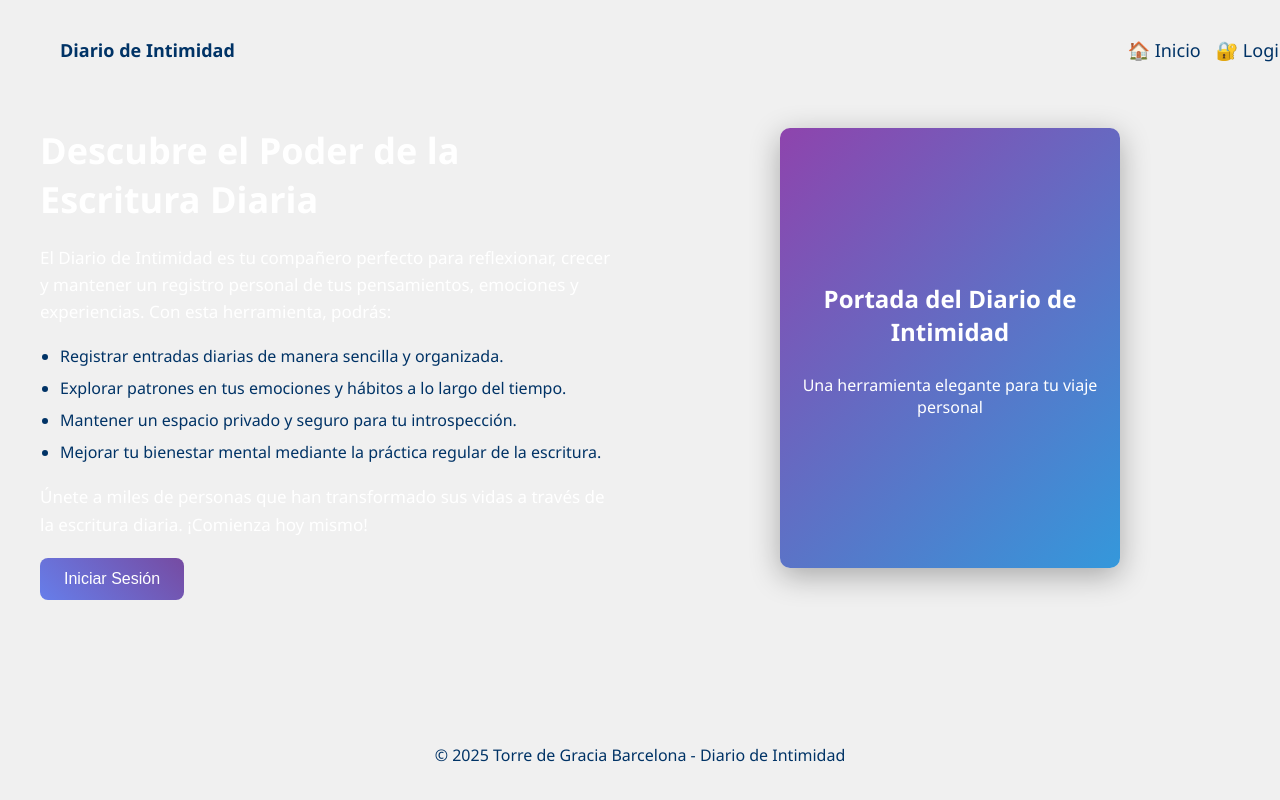
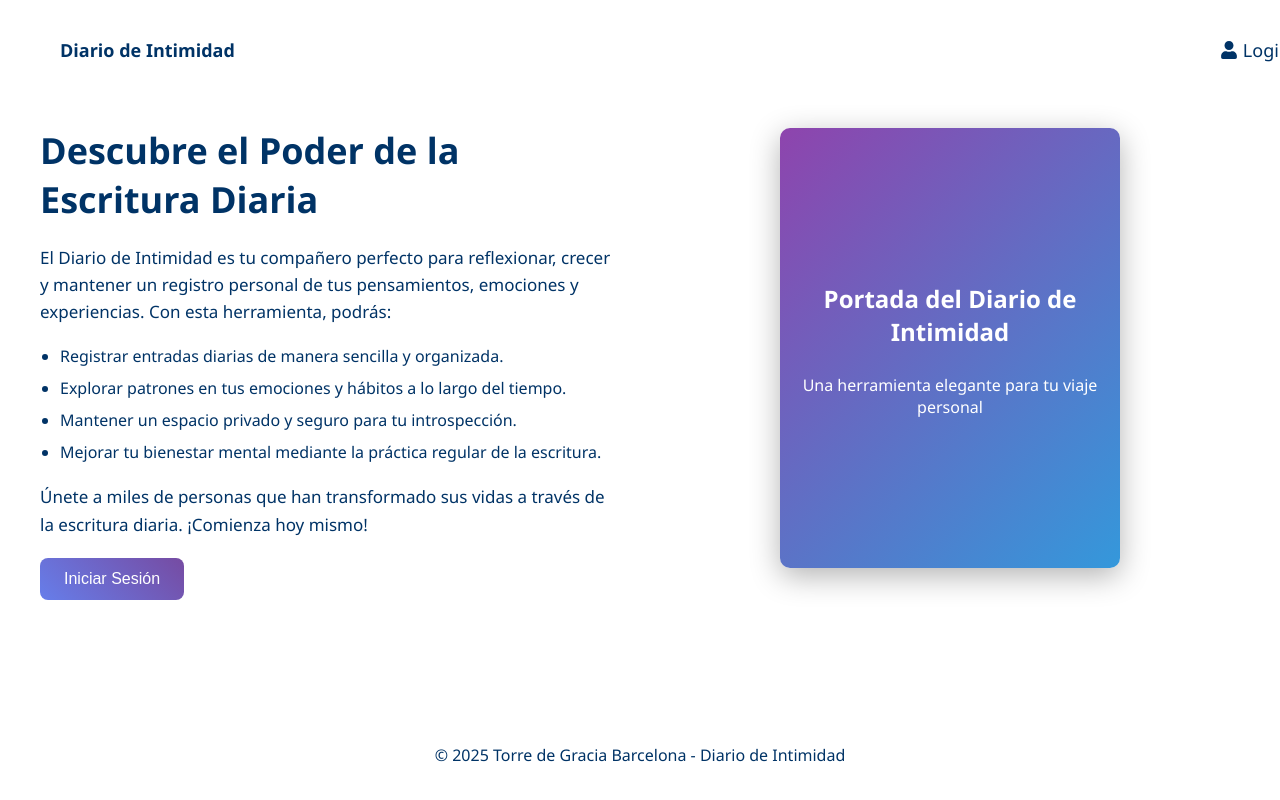
Before and after one commit to Sithgto/diario-intimidad, a React (Create React App) app in the folder frontend/: page / in a window 1280 px wide. Shown: the top 800 px of the page. Built offline with nearby package versions, Linux system fonts and the light colour scheme.

Commit message:
Pagino inicio sin login modificada

```diff
--- a/frontend/src/App.tsx
+++ b/frontend/src/App.tsx
@@ -2,6 +2,7 @@ import React, { useContext } from 'react';
 import { BrowserRouter as Router, Routes, Route, Navigate, Link, useNavigate } from 'react-router-dom';
 import { AuthProvider, AuthContext } from './contexts/AuthContext';
 import { ErrorProvider } from './contexts/ErrorContext';
+import { FaUser } from 'react-icons/fa';
 import Login from './pages/Login';
 import UserManagement from './pages/UserManagement';
 import ApiDocs from './pages/ApiDocs';
@@ -93,8 +94,7 @@ const Home: React.FC = () => {
           <header className="header">
             <div className="header-title">Diario de Intimidad</div>
             <nav className="header-nav">
-              <Link to="/" className="nav-icon">🏠 Inicio</Link>
-              <Link to="/login" className="nav-icon">🔐 Login</Link>
+              <Link to="/login" className="nav-icon"><FaUser /> Login</Link>
             </nav>
           </header>
           <main className="main-content">
--- a/frontend/src/index.css
+++ b/frontend/src/index.css
@@ -1,7 +1,7 @@
 body {
    margin: 0;
    font-family: 'Segoe UI', Tahoma, Geneva, Verdana, sans-serif;
-  background: #f0f0f0;
+   background: white;
    min-height: 100vh;
    color: #003366;
    -webkit-font-smoothing: antialiased;
@@ -27,7 +27,7 @@ body {
    box-shadow: 0 4px 20px rgba(0, 0, 0, 0.3);
    padding: 1.875rem;
    margin: 1.25rem 0;
-  color: #333;
+   color: #003366;
 }
 
 .btn {
@@ -193,14 +193,14 @@ code {
 .hero-text h1 {
    font-size: 36px;
    margin-bottom: 20px;
-  color: white;
+   color: #003366;
 }
 
 .hero-text p {
    font-size: 18px;
    line-height: 1.6;
    margin-bottom: 20px;
-  color: white;
+   color: #003366;
 }
 
 .hero-text ul {
@@ -210,6 +210,7 @@ code {
 
 .hero-text li {
    margin-bottom: 10px;
+   color: #003366;
 }
 
 .hero-image {
@@ -385,7 +386,7 @@ code {
 
 .login-card h2 {
    margin-bottom: 15px;
-  color: #333;
+   color: #003366;
 }
 
 .login-card form div {
@@ -397,7 +398,7 @@ code {
    display: block;
    margin-bottom: 5px;
    font-weight: 500;
-  color: #555;
+   color: #003366;
 }
 
 .login-card .input {
```
Also changed, not shown: 1 other file (tests, documents, lock files or other folders). Lines whose indentation alone changed are shown as unchanged.
